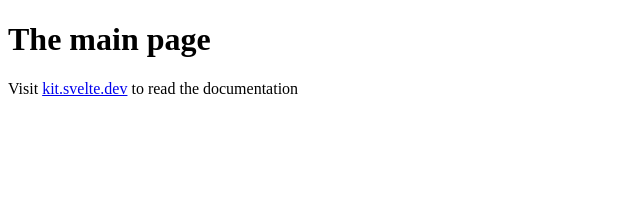
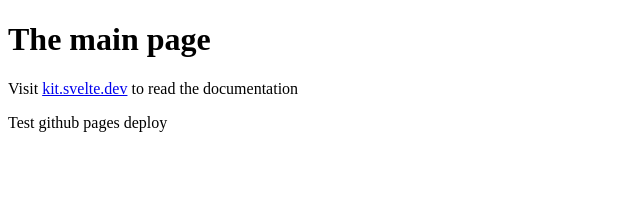
Before and after one commit to flmath/flmath.github.io, a SvelteKit app: page / in a window 1280 px wide. Shown: the top 204 px of the page, without its empty margins (0-640 px from the left). Built offline with nearby package versions, Linux system fonts and the light colour scheme.

Commit message:
Test github pages deploy

```diff
--- a/src/routes/+page.svelte
+++ b/src/routes/+page.svelte
@@ -1,2 +1,3 @@
 <h1>The main page</h1>
 <p>Visit <a href="https://kit.svelte.dev">kit.svelte.dev</a> to read the documentation</p>
+<p>Test github pages deploy</p>
```
